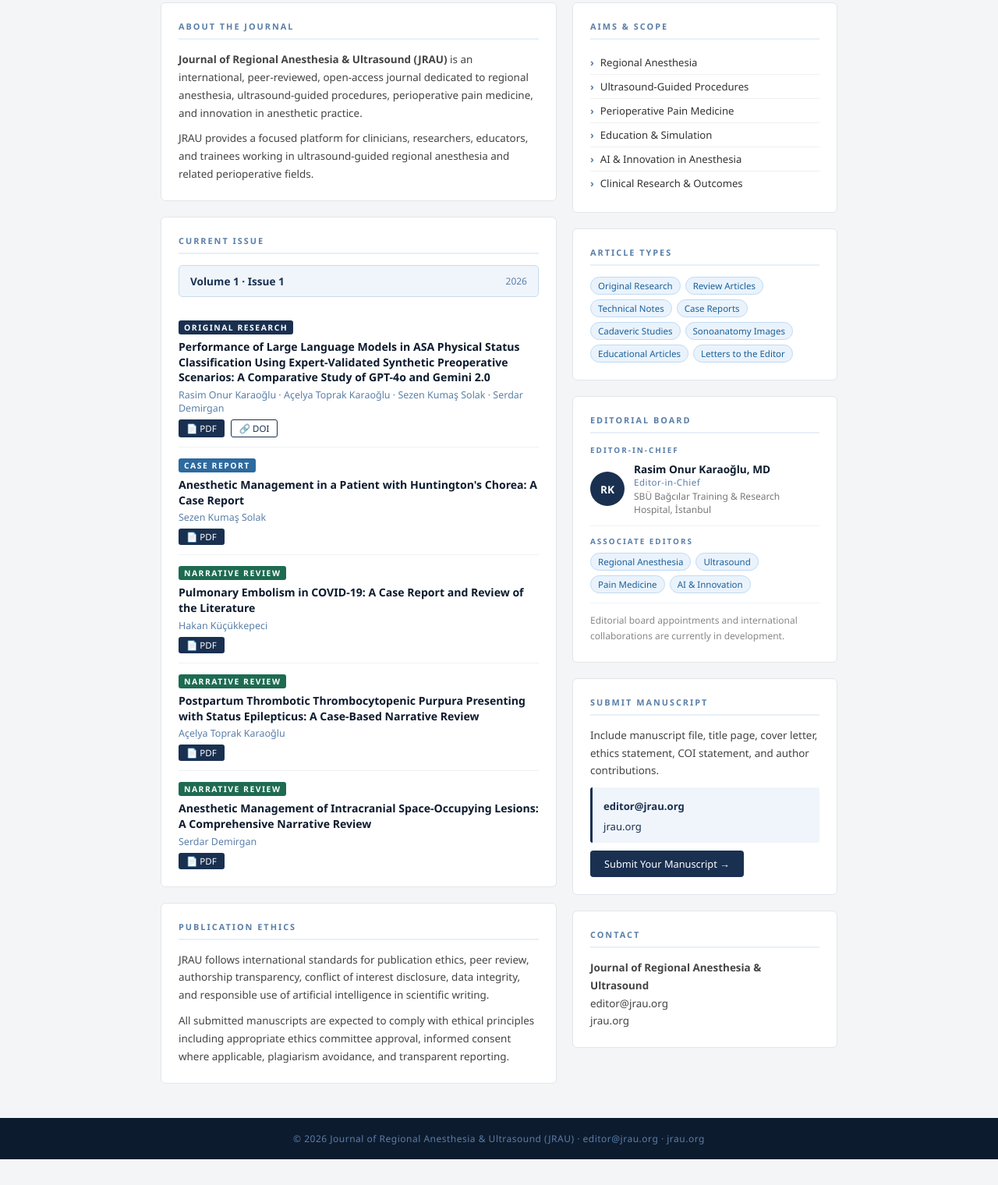
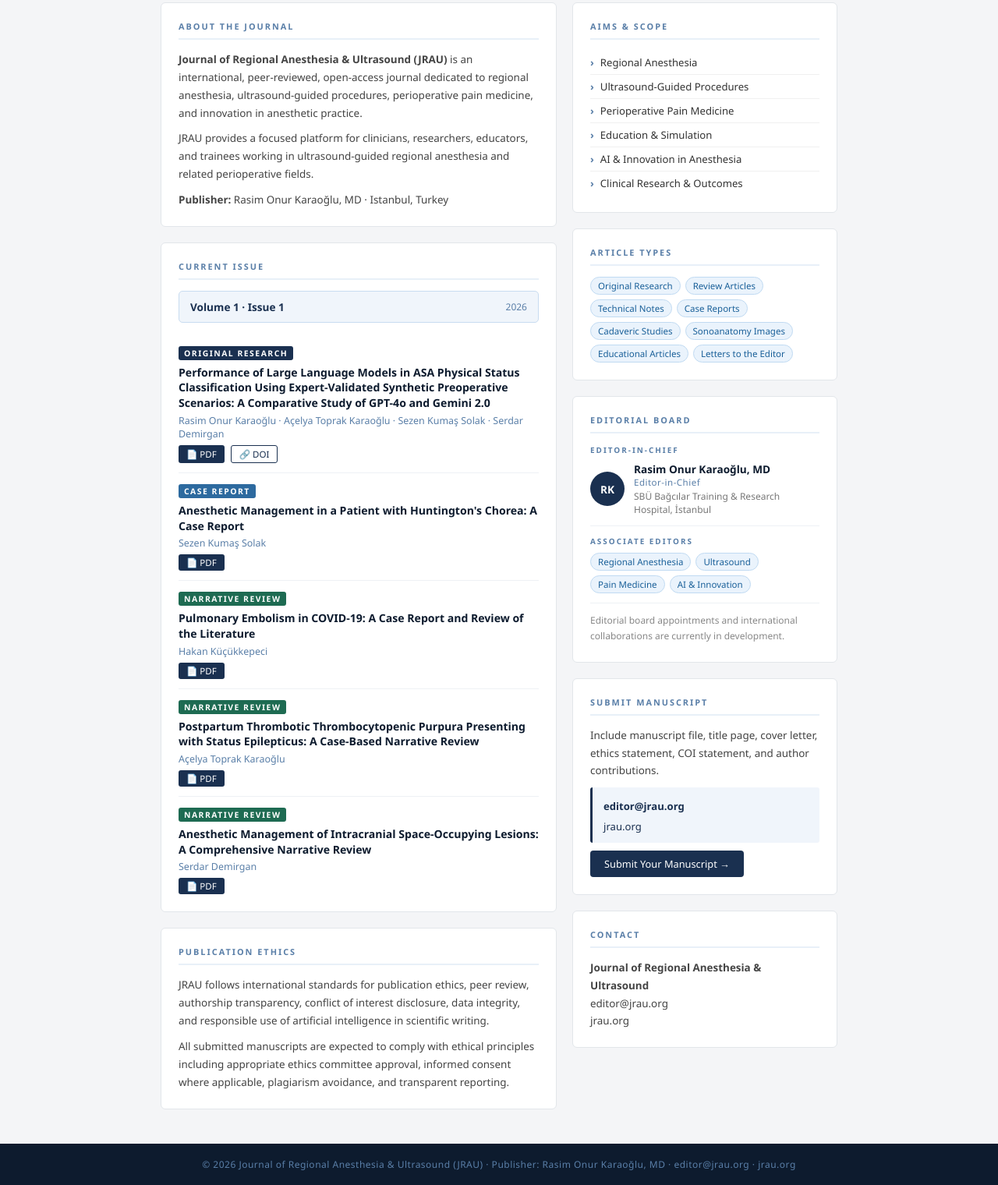
Before and after one commit to rasimonurkaraoglu92-web/jrau-website, a plain HTML site: page index.html in a window 1280 px wide. Shown: the part 247-1767 px from the top of the page at 78% size. Before the commit the page ends 1734 px from the top, so only its background shows below. Drawn offline with Linux system fonts and the light colour scheme.

Commit message:
Update index.html

```diff
--- a/index.html
+++ b/index.html
@@ -1,4 +1,3 @@
-
 <!DOCTYPE html>
 <html lang="en">
 <head>
@@ -112,6 +111,7 @@
         <div class="section-label">About the Journal</div>
         <p><strong>Journal of Regional Anesthesia &amp; Ultrasound (JRAU)</strong> is an international, peer-reviewed, open-access journal dedicated to regional anesthesia, ultrasound-guided procedures, perioperative pain medicine, and innovation in anesthetic practice.</p>
         <p>JRAU provides a focused platform for clinicians, researchers, educators, and trainees working in ultrasound-guided regional anesthesia and related perioperative fields.</p>
+        <p><strong>Publisher:</strong> Rasim Onur Karaoğlu, MD · Istanbul, Turkey</p>
       </div>
 
       <div id="current-issue" class="card">
@@ -256,7 +256,7 @@
 </div>
 
 <footer>
-  <p>© 2026 Journal of Regional Anesthesia &amp; Ultrasound (JRAU) · editor@jrau.org · jrau.org</p>
+  <p>© 2026 Journal of Regional Anesthesia &amp; Ultrasound (JRAU) · Publisher: Rasim Onur Karaoğlu, MD · editor@jrau.org · jrau.org</p>
 </footer>
 
 </body>
```
